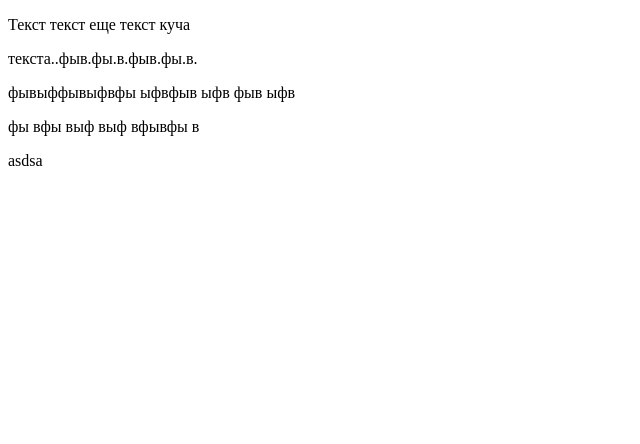
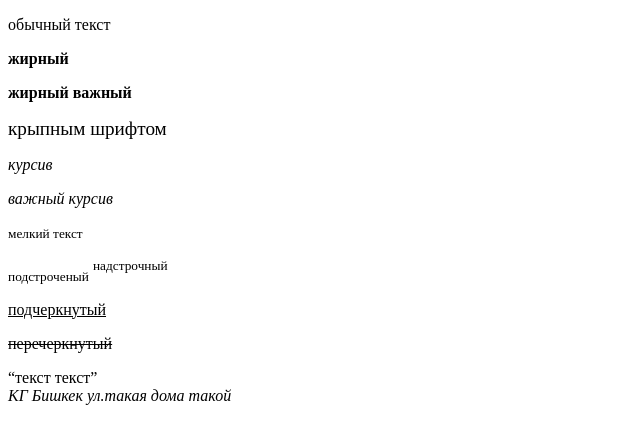
Before and after one commit to GGPeccatum/html, a plain HTML site: page www/index.html in a window 1280 px wide. Shown: the whole page, without its empty margins (0-640 px from the left). Drawn offline with Linux system fonts and the light colour scheme.

Commit message:
Текст шрифты адресс
Урок 2

```diff
--- a/www/index.html
+++ b/www/index.html
@@ -7,11 +7,41 @@
     <title>Мой сайт</title>
 </head>
 <body>
+<!--
+<h1>Заголовок</h1>
+<h2>Заголовок</h2>
+<h3>Заголовок</h3>
+<h4>Заголовок</h4>
+<h5>Заголовок</h5>
+<h6>Заголовок</h6>
+ -->
+<!--
+    <p>Текст текст еще текст куча
+    <br> текста..фыв.фы.в.фыв.фы.в.</p>
+    <p>фывыффывы<br>фвфы ыфвфыв ыфв фыв ыфв</p>
+    <p>фы вфы выф выф вфывфы в</p>
+    -->
 
-    <p>Текст текст еще текст куча</p>
-    <p> текста..фыв.фы.в.фыв.фы.в.</p>
-    <p>фывыффывыфвфы ыфвфыв ыфв фыв ыфв</p>
-    <p>фы вфы выф выф вфывфы в</p>
-    asdsa
+
+
+
+<p>обычный текст</p>
+<p> <b>жирный</b> </p>
+<p> <strong>жирный важный</strong> </p>
+<p> <big>крыпным шрифтом</big> </p>
+<p> <i>курсив</i> </p>
+<p> <em>важный курсив</em> </p>
+<p> <small>мелкий текст</small> </p>
+<p> <sub>подстроченый</sub>
+    <sup>надстрочный</sup> </p>
+<ins>подчеркнутый</ins> </p>
+<p> <del>перечеркнутый</del> </p>
+<q>текст текст</q>
+<address> КГ Бишкек ул.такая дома такой </address>
+
+
+
+
+
 </body>
 </html>
```
